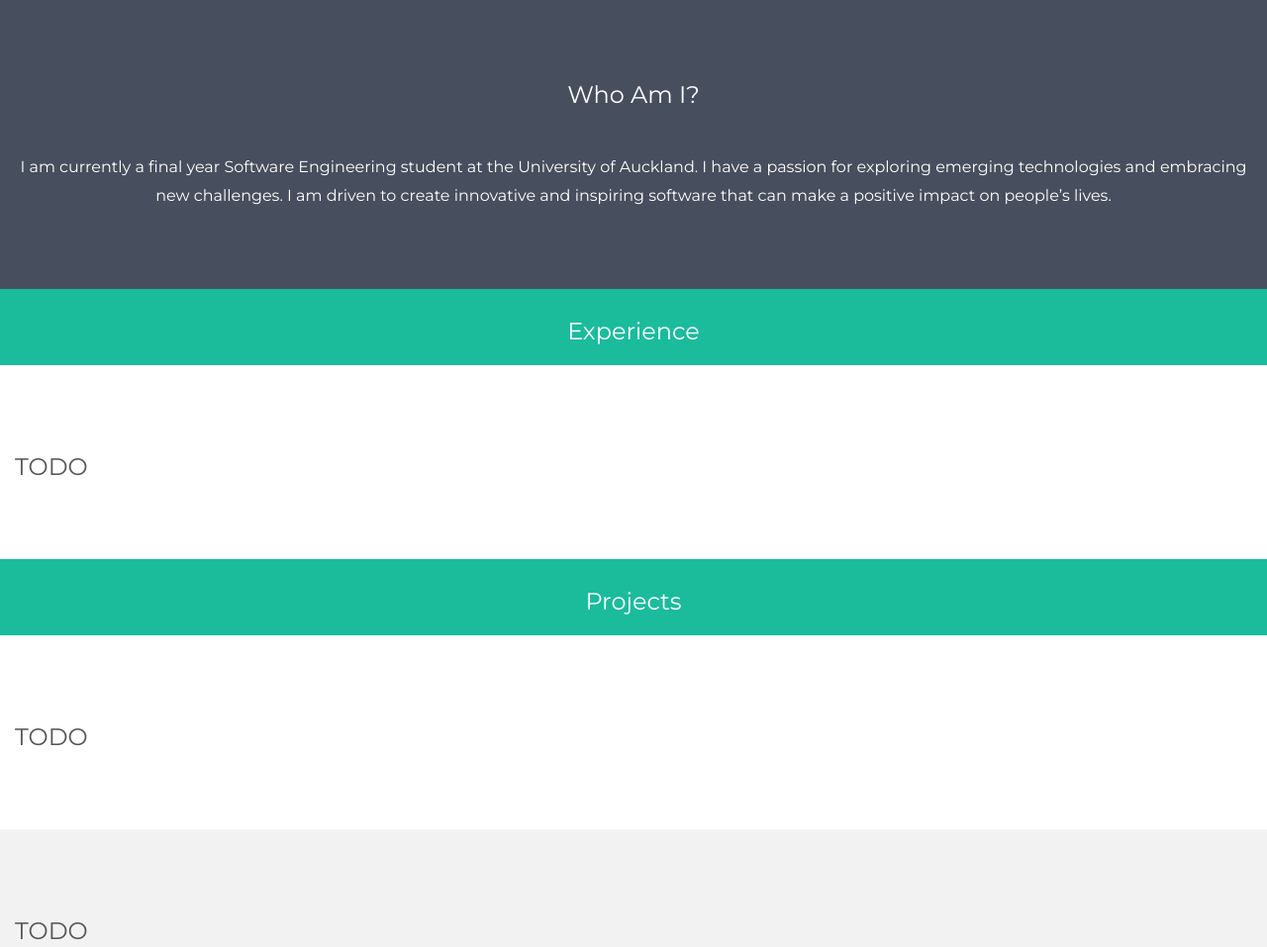
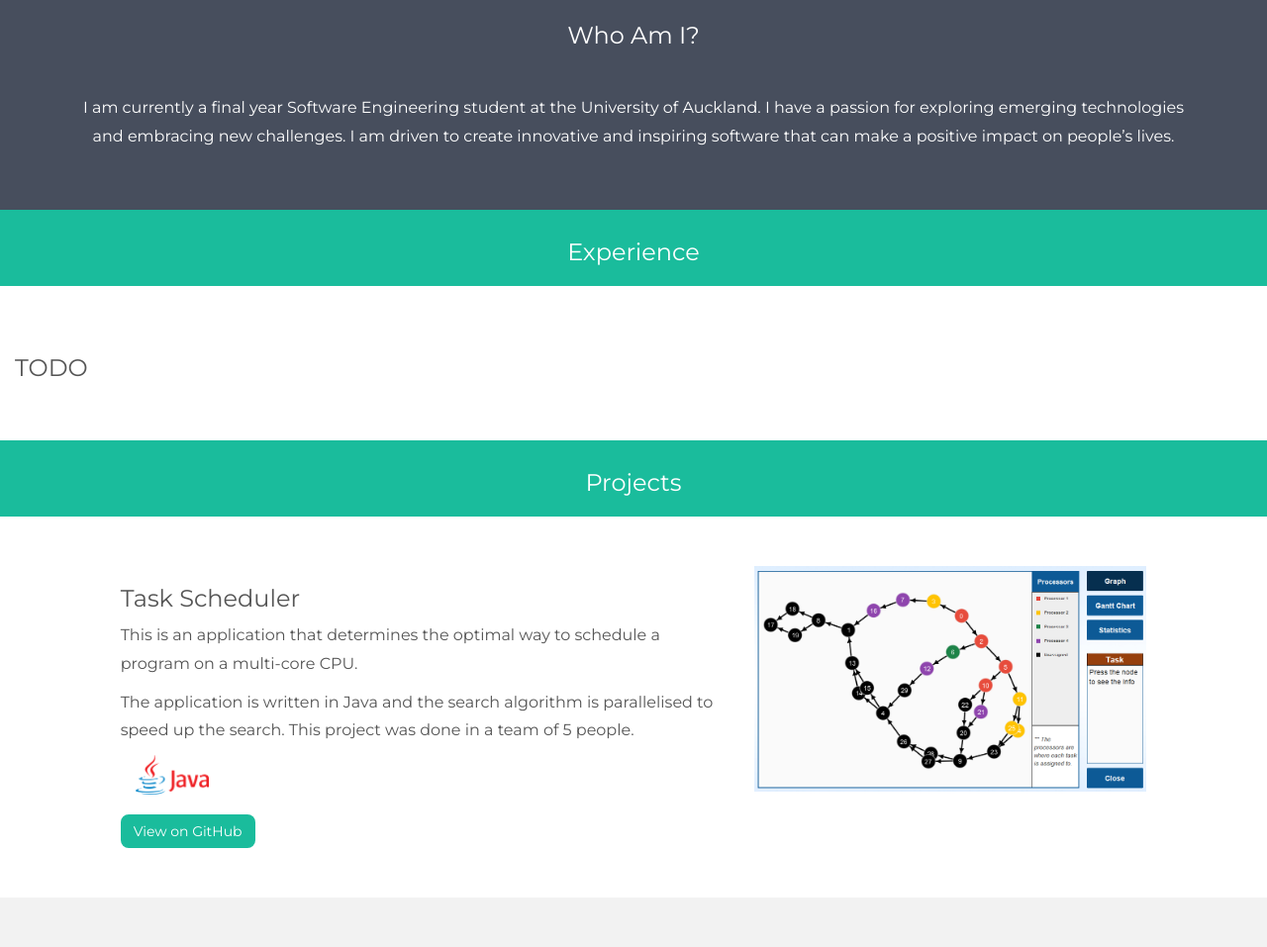
Before and after one commit to j-x-huang/j-x-huang.github.io, a plain HTML site: page index.html in a window 1280 px wide. Shown: the part 364-1321 px from the top of the page at 99% size. Drawn offline with nearby package versions, Linux system fonts and the light colour scheme.

Commit message:
set base template for projects

```diff
--- a/custom.css
+++ b/custom.css
@@ -43,8 +43,22 @@ p {
 }
 
 .container-fluid {
-    padding-top: 70px;
-    padding-bottom: 70px;
+    padding-top: 50px;
+    padding-bottom: 50px;
+}
+
+.button-green {
+    border-radius: 8px;
+    background-color: #1abc9c;
+    color: white;
+    margin-top: 20px;
+}
+
+.button-green:hover {
+    background-color: white;
+    color: #1abc9c;
+    border-color: #1abc9c;
+
 }
 
 .navbar {
--- a/index.html
+++ b/index.html
@@ -1,5 +1,6 @@
 <!DOCTYPE html>
 <html lang="en">
+
 <head>
   <!-- Theme Made By www.w3schools.com - No Copyright -->
   <title>Jack Huang</title>
@@ -11,6 +12,7 @@
   <script src="https://ajax.googleapis.com/ajax/libs/jquery/3.3.1/jquery.min.js"></script>
   <script src="./dist/js/bootstrap.min.js"></script>
 </head>
+
 <body>
 
   <!-- Navbar -->
@@ -26,12 +28,24 @@
       </div>
       <div class="collapse navbar-collapse" id="myNavbar">
         <ul class="nav navbar-nav navbar-right">
-        <li><a href="#aboutMe">About</a></li>
-        <li><a href="#">Experience</a></li>
-        <li><a href="#">Projects</a></li>
-        <li><a href="#">Skills</a></li>
-        <li><a href="#">Interests</a></li>
-        <li><a href="#">Contact</a></li>
+          <li>
+            <a href="#aboutMe">About</a>
+          </li>
+          <li>
+            <a href="#">Experience</a>
+          </li>
+          <li>
+            <a href="#">Projects</a>
+          </li>
+          <li>
+            <a href="#">Skills</a>
+          </li>
+          <li>
+            <a href="#">Interests</a>
+          </li>
+          <li>
+            <a href="#">Contact</a>
+          </li>
         </ul>
       </div>
     </div>
@@ -39,21 +53,24 @@
 
   <!-- Page Header -->
   <div class="container-fluid bg-green text-center">
-  <img src="" class="img-responsive img-circle margin" style="display:inline" alt="Bird" width="350"
-       height="350">
+    <img src="" class="img-responsive img-circle margin" style="display:inline" alt="Bird" width="350" height="350">
     <h3>Oh, Hello there!</h3>
   </div>
 
   <!-- About Me -->
   <div class="container-fluid bg-blue text-center" id="aboutMe">
+    <div class="container">
       <h3 class="margin">Who Am I?</h3>
+
       <p>
 
-    I am currently a final year Software Engineering student at the University of Auckland.
-    I have a passion for exploring emerging technologies and embracing new challenges.
-    I am driven to create innovative and inspiring software that can make a positive impact on people’s lives.
+        I am currently a final year Software Engineering student at the University of Auckland. I have a passion for exploring emerging
+        technologies and embracing new challenges. I am driven to create innovative and inspiring software that can make
+        a positive impact on people’s lives.
 
       </p>
+
+    </div>
   </div>
 
   <!--Xp -->
@@ -71,7 +88,33 @@
   </div>
 
   <div class="container-fluid bg-white text-left">
-  <h3>TODO</h3>
+
+      <div class="row">
+          <div class="col-sm-1"></div>
+          <div class="col-sm-6">
+            <h3>Task Scheduler</h3>
+            <p>This is an application that determines the optimal way to schedule a program on a multi-core CPU. </p>
+            <p>The application is written in Java and the search algorithm is parallelised to speed up the search. This project
+              was done in a team of 5 people.
+            </p>
+            <div class="rol">
+              <div class="col-sm-12">
+                  <img src="images/logos/java.png" height="40">
+              </div>
+
+            </div><br>
+
+            <button class="btn button-green">View on GitHub</button>
+
+
+          </div>
+          <div class="col-sm-4">
+
+            <img src="images/task_scheduler.png" alt="task_scheduler" width="100%">
+
+          </div>
+          <div class="col-sm-1"></div>
+        </div>
   </div>
 
   <div class="container-fluid bg-lgray text-left">
@@ -128,4 +171,5 @@
   </footer>
 
 </body>
+
 </html>
```
Also changed, not shown: images/logos/java.png (added), images/logos/xamarin.png (added), images/task_scheduler.png (added). Lines whose indentation alone changed are shown as unchanged.
